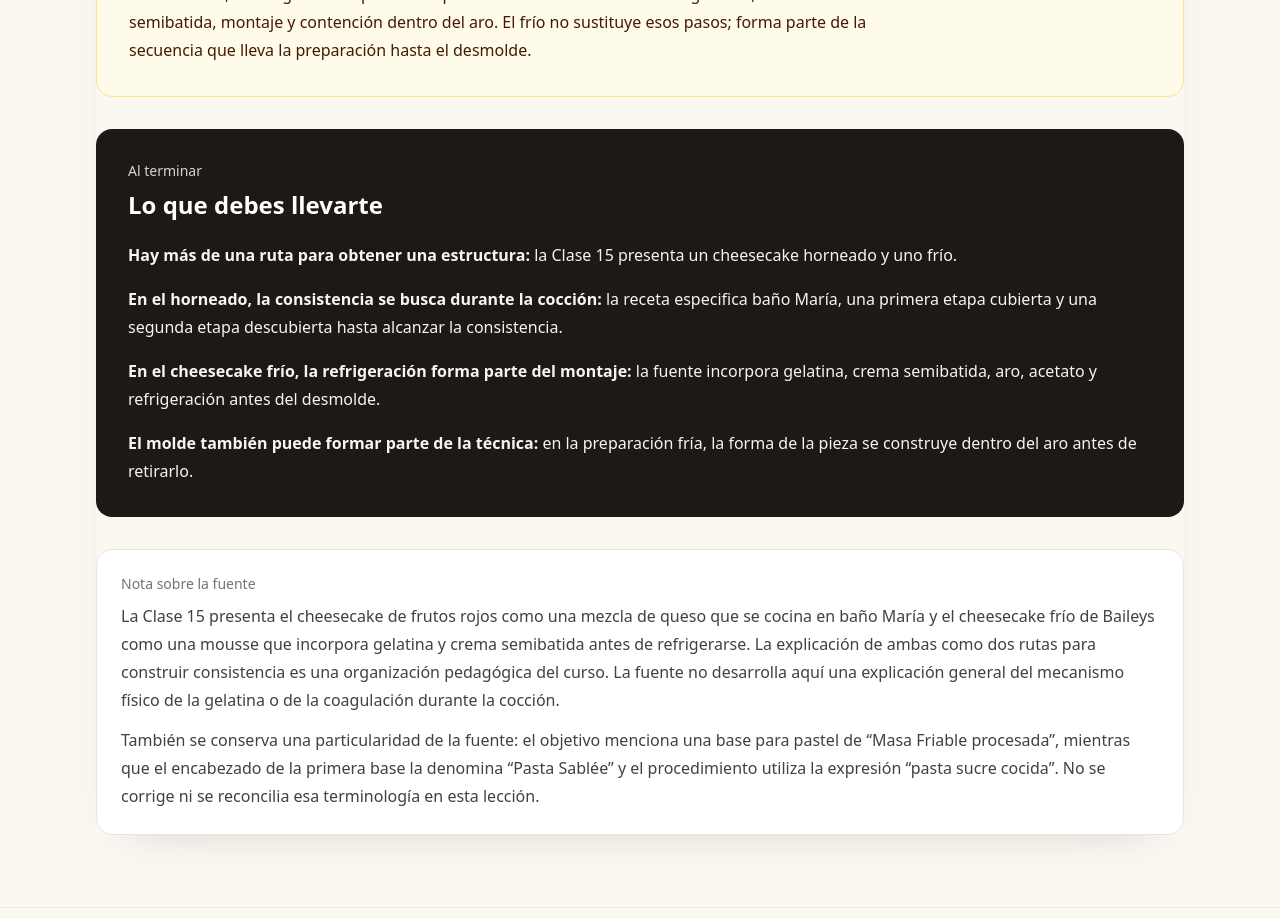
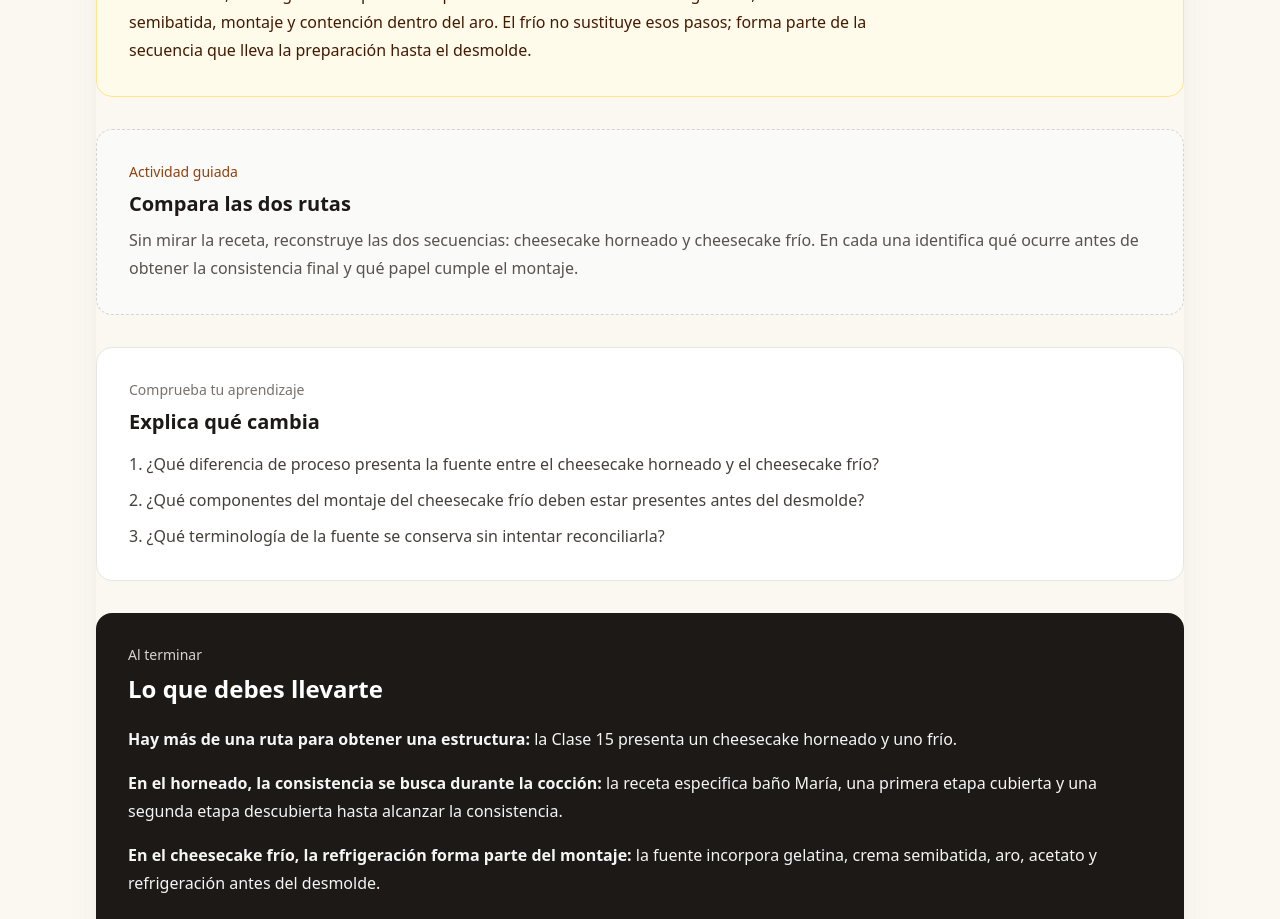
Before and after one commit to Drworm82/CursoPanadero, a Next.js app: page /leccion-cuando-una-estructura-necesita-frio in a window 1280 px wide. Shown: the part 3120-4039 px from the top of the page. Built offline with nearby package versions, Linux system fonts and the light colour scheme; no server answers.

Commit message:
Añade actividad guiada y comprobación de aprendizaje a M3

```diff
--- a/pages/leccion-cuando-una-estructura-necesita-frio.js
+++ b/pages/leccion-cuando-una-estructura-necesita-frio.js
@@ -184,6 +184,25 @@ export default function LessonTwentyThreePage() {
           </p>
         </section>
 
+        <section className="rounded-2xl border border-dashed border-stone-300 bg-stone-50 p-6 sm:p-8">
+          <p className="text-sm font-medium text-amber-800">Actividad guiada</p>
+          <h2 className="mt-2 text-xl font-semibold text-stone-900">Compara las dos rutas</h2>
+          <p className="mt-2 leading-7 text-stone-600">
+            Sin mirar la receta, reconstruye las dos secuencias: cheesecake horneado y cheesecake frío.
+            En cada una identifica qué ocurre antes de obtener la consistencia final y qué papel cumple el montaje.
+          </p>
+        </section>
+
+        <section className="rounded-2xl border border-stone-200 bg-white p-6 sm:p-8">
+          <p className="text-sm font-medium text-stone-500">Comprueba tu aprendizaje</p>
+          <h2 className="mt-2 text-xl font-semibold text-stone-900">Explica qué cambia</h2>
+          <div className="mt-4 space-y-3 text-stone-700">
+            <p>1. ¿Qué diferencia de proceso presenta la fuente entre el cheesecake horneado y el cheesecake frío?</p>
+            <p>2. ¿Qué componentes del montaje del cheesecake frío deben estar presentes antes del desmolde?</p>
+            <p>3. ¿Qué terminología de la fuente se conserva sin intentar reconciliarla?</p>
+          </div>
+        </section>
+
         <section className="rounded-2xl bg-stone-900 p-6 text-white sm:p-8">
           <p className="text-sm font-medium text-stone-300">Al terminar</p>
           <h2 className="mt-2 text-2xl font-semibold">Lo que debes llevarte</h2>
```
